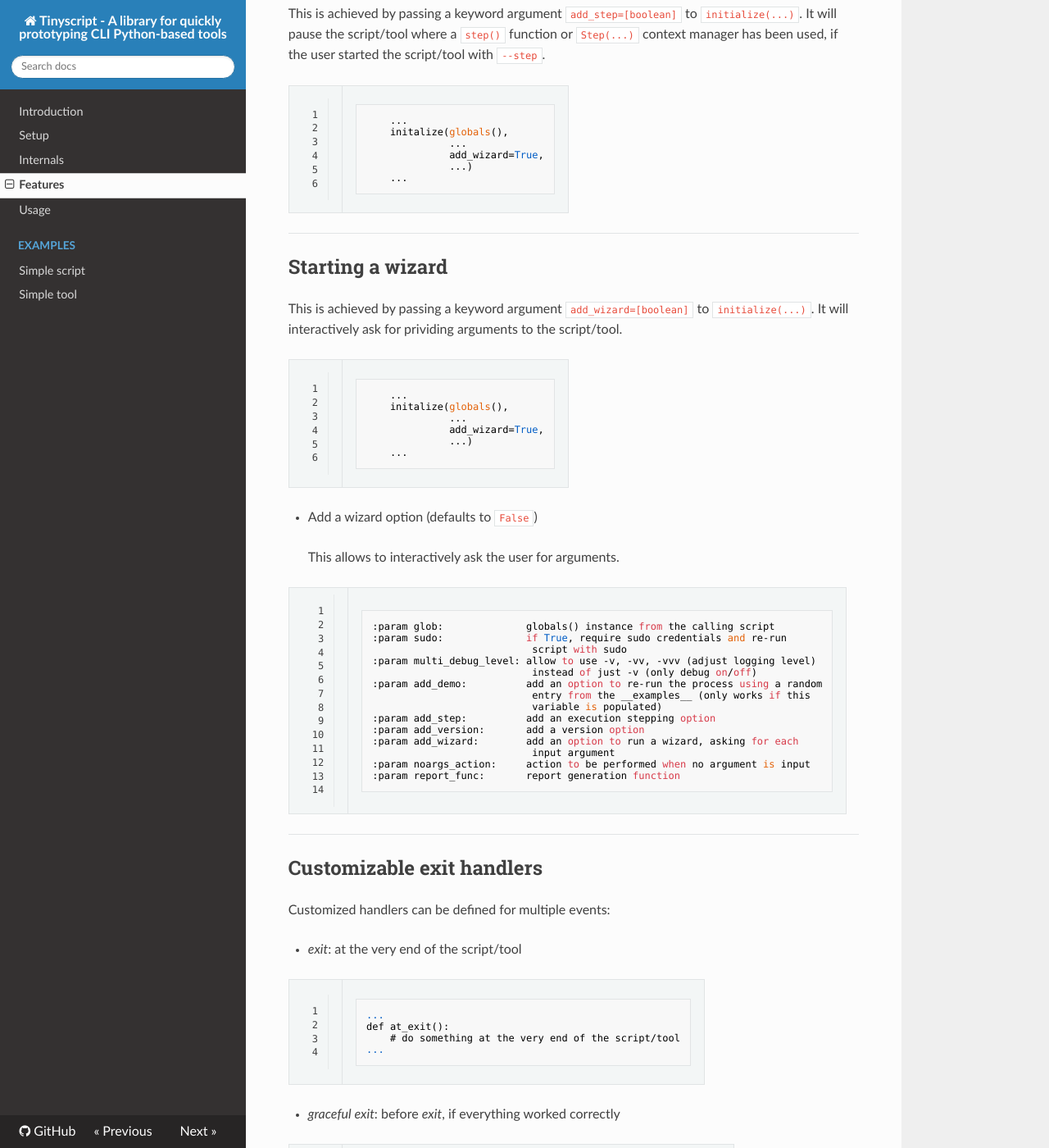
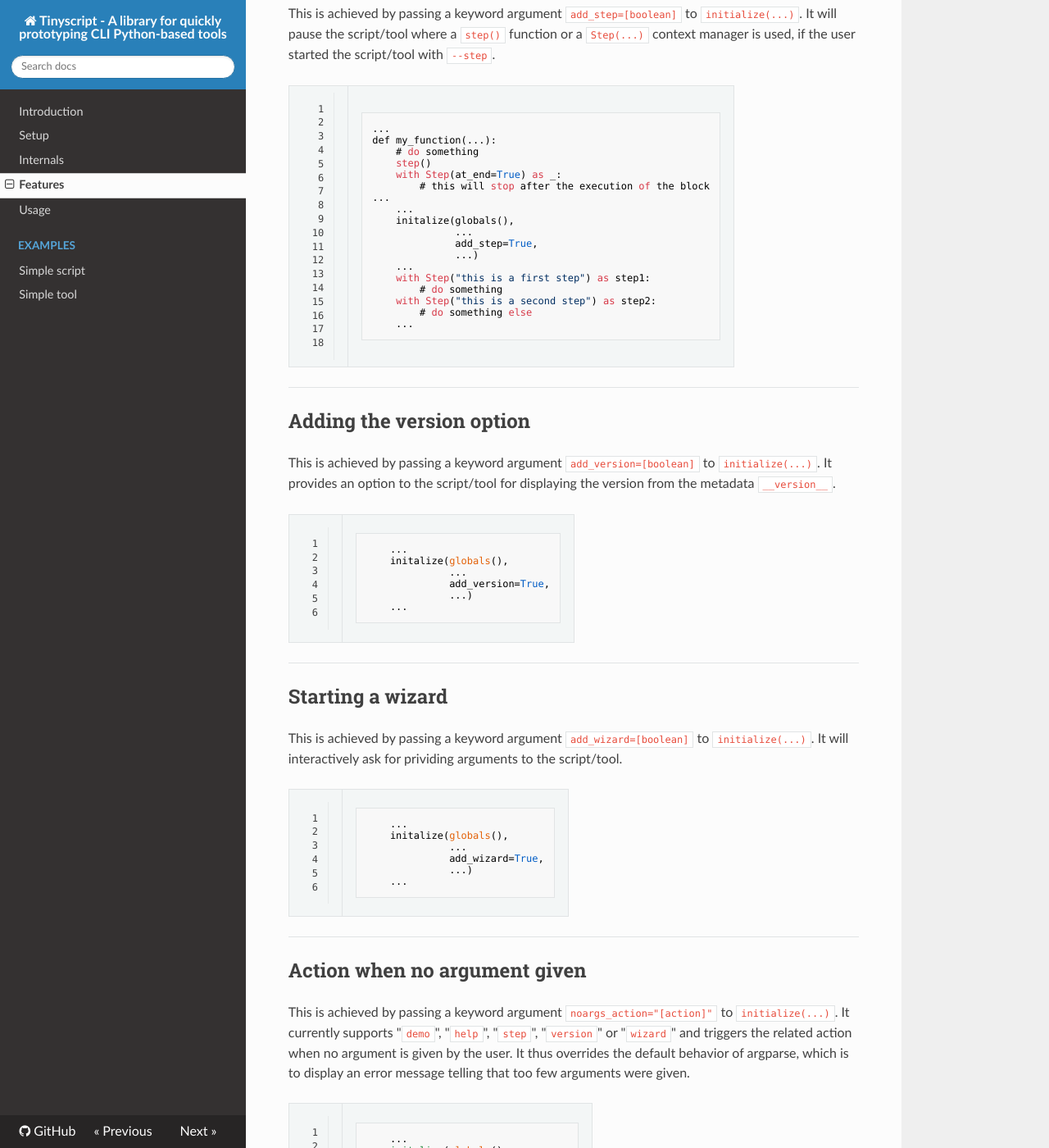
Before and after one commit to dhondta/python-tinyscript, an MkDocs documentation site: the page built from docs/features.md, in a window 1280 px wide and 1400 px high, scrolled down 2150 px. Shown: the whole window at 82% size. Built offline with MkDocs 1.6.1, drawn with Linux system fonts in a browser that asks for light colours; nearby versions of some CDN libraries; old or Windows-style settings are respelled for this version of MkDocs; some of the changed text lies outside the part shown.

Commit message:
Updated documentation: features

````diff
--- a/docs/features.md
+++ b/docs/features.md
@@ -97,13 +97,40 @@ __examples__ = ["test", "-sv", "-d --test"]
 
 ## Stepping the execution
 
-This is achieved by passing a keyword argument `add_step=[boolean]` to `initialize(...)`. It will pause the script/tool where a `step()` function or `Step(...)` context manager has been used, if the user started the script/tool with `--step`.
+This is achieved by passing a keyword argument `add_step=[boolean]` to `initialize(...)`. It will pause the script/tool where a `step()` function or a `Step(...)` context manager is used, if the user started the script/tool with `--step`.
+
+```python hl_lines="4"
+...
+def my_function(...):
+    # do something
+    step()
+    with Step(at_end=True) as _:
+        # this will stop after the execution of the block
+...
+    ...
+    initalize(globals(),
+              ...
+              add_step=True,
+              ...)
+    ...
+    with Step("this is a first step") as step1:
+        # do something
+    with Step("this is a second step") as step2:
+        # do something else
+    ...
+```
+
+-----
+
+## Adding the version option
+
+This is achieved by passing a keyword argument `add_version=[boolean]` to `initialize(...)`. It provides an option to the script/tool for displaying the version from the metadata `__version__`.
 
 ```python hl_lines="4"
     ...
     initalize(globals(),
               ...
-              add_wizard=True,
+              add_version=True,
               ...)
     ...
 ```
@@ -123,27 +150,47 @@ This is achieved by passing a keyword argument `add_wizard=[boolean]` to `initia
     ...
 ```
 
+-----
 
+## Action when no argument given
 
+This is achieved by passing a keyword argument `noargs_action="[action]"` to `initialize(...)`. It currently supports "`demo`", "`help`", "`step`", "`version`" or "`wizard`" and triggers the related action when no argument is given by the user. It thus overrides the default behavior of argparse, which is to display an error message telling that too few arguments were given.
 
-- Add a wizard option (defaults to `False`)
+```python hl_lines="4"
+    ...
+    initalize(globals(),
+              ...
+              noargs_action="...",
+              ...)
+    ...
+```
 
-> This allows to interactively ask the user for arguments.
+-----
 
-    :param glob:              globals() instance from the calling script
-    :param sudo:              if True, require sudo credentials and re-run
-                               script with sudo
-    :param multi_debug_level: allow to use -v, -vv, -vvv (adjust logging level)
-                               instead of just -v (only debug on/off)
-    :param add_demo:          add an option to re-run the process using a random
-                               entry from the __examples__ (only works if this
-                               variable is populated)
-    :param add_step:          add an execution stepping option
-    :param add_version:       add a version option
-    :param add_wizard:        add an option to run a wizard, asking for each
-                               input argument
-    :param noargs_action:     action to be performed when no argument is input
-    :param report_func:       report generation function
+## Easy reporting
+
+This is achieved by passing a keyword argument `report_func=[function]` to `initialize(...)`. It allows to add arguments related to report generation (e.g. `output`, `title` or `filename`) and triggers the given function which must use Tinyscript's report objects.
+
+```python hl_lines="4"
+...
+def make_report():
+    # define a list of headers here
+    # process a list of data rows
+    return (
+        Title("Report title"),
+        Header("", "Center heading line", ""),
+        Footer(),  # will print the page number to the center of the footer
+        Table(headers, rows),
+    )
+...
+    ...
+    initalize(globals(),
+              ...
+              report_func=make_report,
+              ...)
+    ...
+```
+
 -----
 
 ## Customizable exit handlers
````
Also changed, not shown: other parts of docs/features.md (+1 -1 lines).
